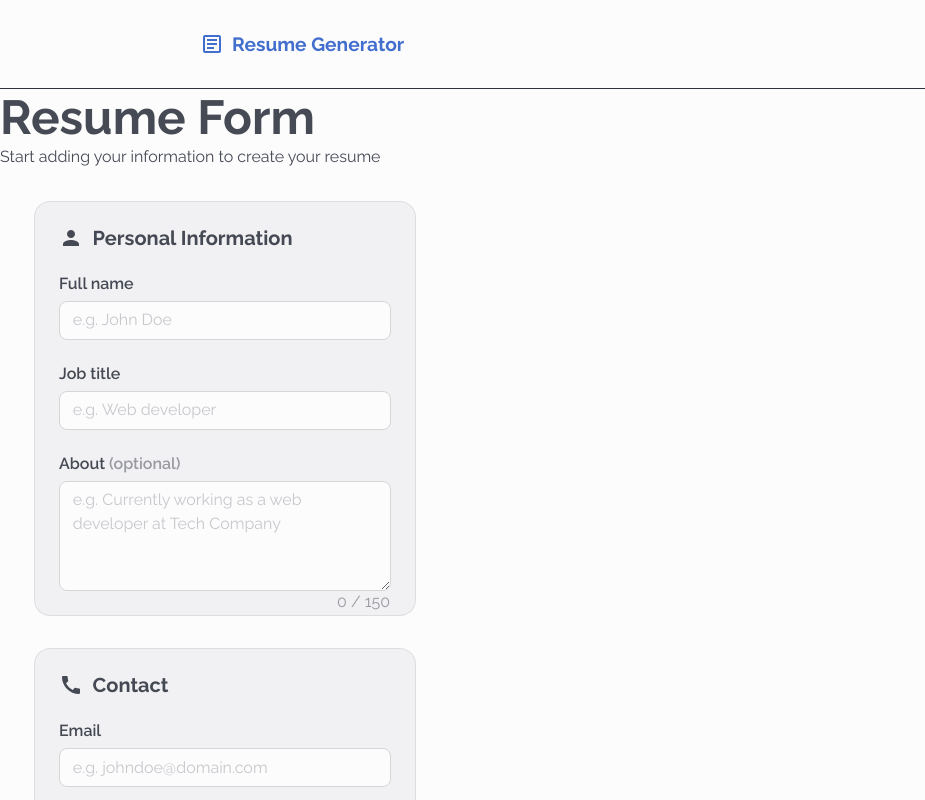
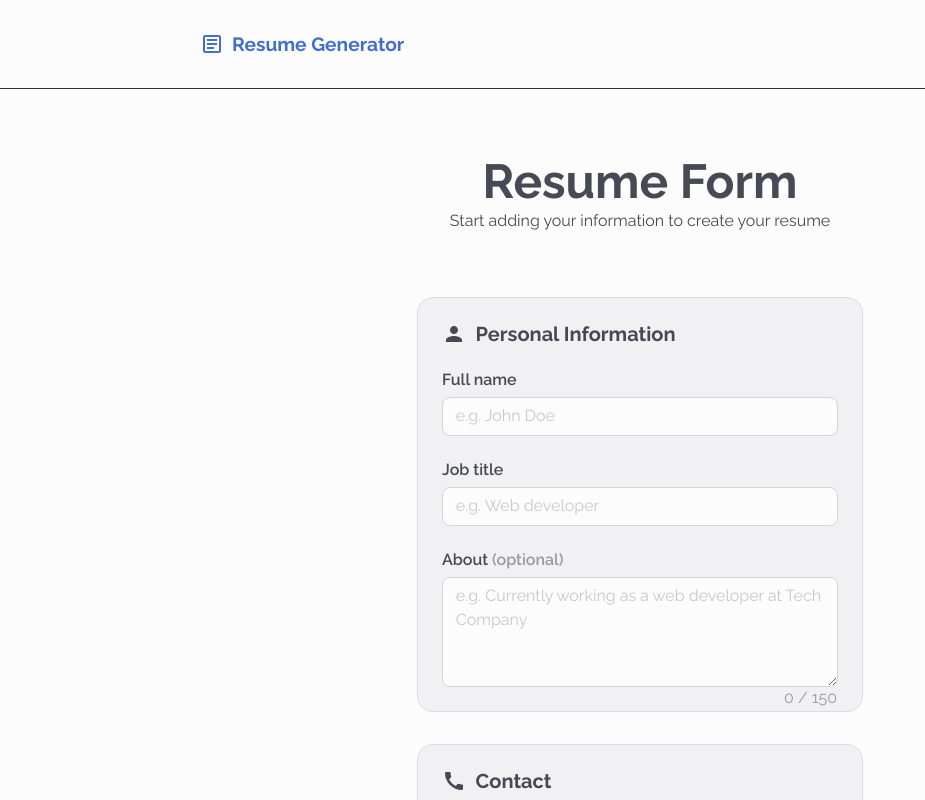
Before and after one commit to ErickBGomez/cv-application, a React (Vite) app: page / in a window 1280 px wide. Shown: the top 800 px of the page, without its empty margins (0-925 px from the left). Built offline with nearby package versions, Linux system fonts and the light colour scheme.

Commit message:
Center layout and form content

```diff
--- a/src/components/form/ResumeForm/ResumeForm.scss
+++ b/src/components/form/ResumeForm/ResumeForm.scss
@@ -5,8 +5,8 @@
   display: flex;
   flex-direction: column;
   gap: 2rem;
-  padding: 2rem;
   max-width: 450px;
+  margin: 0 auto;
 }
 
 .submit-button {
--- a/src/components/page-elements/Footer/Footer.scss
+++ b/src/components/page-elements/Footer/Footer.scss
@@ -4,6 +4,7 @@
 footer {
   padding: 3rem;
   border-top: 1px solid colors.$black;
+  text-align: center;
 
   .credits {
     @include text-styles.footer-link;
--- a/src/pages/FormPage/FormPage.jsx
+++ b/src/pages/FormPage/FormPage.jsx
@@ -1,4 +1,5 @@
 import ResumeForm from "../../components/form/ResumeForm/ResumeForm";
+import "./FormPage.scss";
 
 const FormPage = () => {
   return (
--- /dev/null
+++ b/src/pages/FormPage/FormPage.scss
@@ -0,0 +1,6 @@
+.form-page {
+  .title-section {
+    text-align: center;
+    margin-bottom: 4rem;
+  }
+}
--- a/src/pages/layout/MainLayout/MainLayout.jsx
+++ b/src/pages/layout/MainLayout/MainLayout.jsx
@@ -1,6 +1,7 @@
 import { Outlet } from "react-router";
 import Header from "../../../components/page-elements/Header/Header";
 import Footer from "../../../components/page-elements/Footer/Footer";
+import "./MainLayout.scss";
 
 const MainLayout = () => {
   return (
--- /dev/null
+++ b/src/pages/layout/MainLayout/MainLayout.scss
@@ -0,0 +1,7 @@
+main {
+  .main-content {
+    max-width: 1000px;
+    margin: 0 auto;
+    padding: 4rem 2rem;
+  }
+}
```
